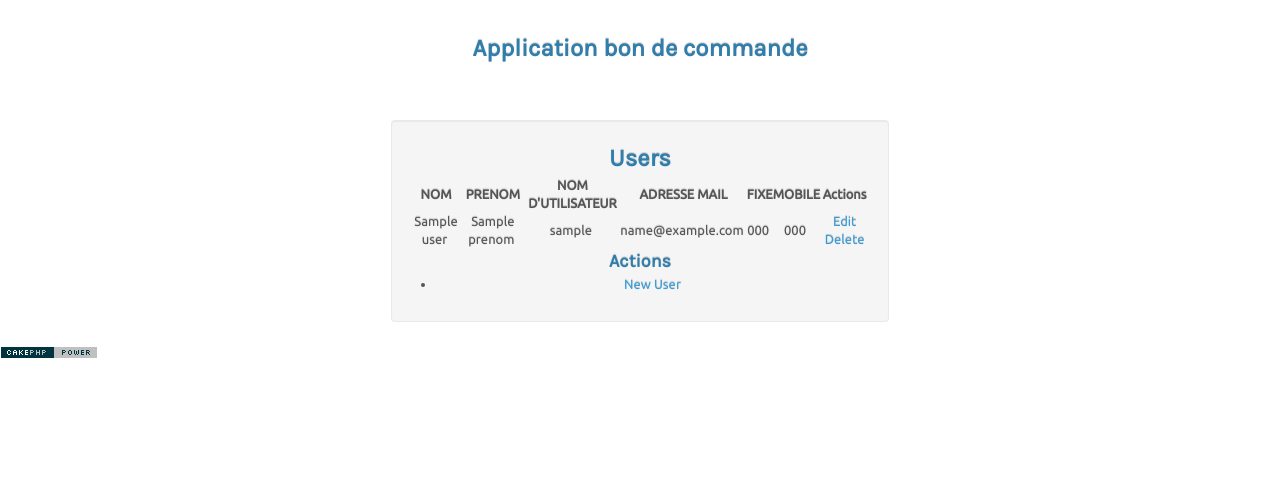
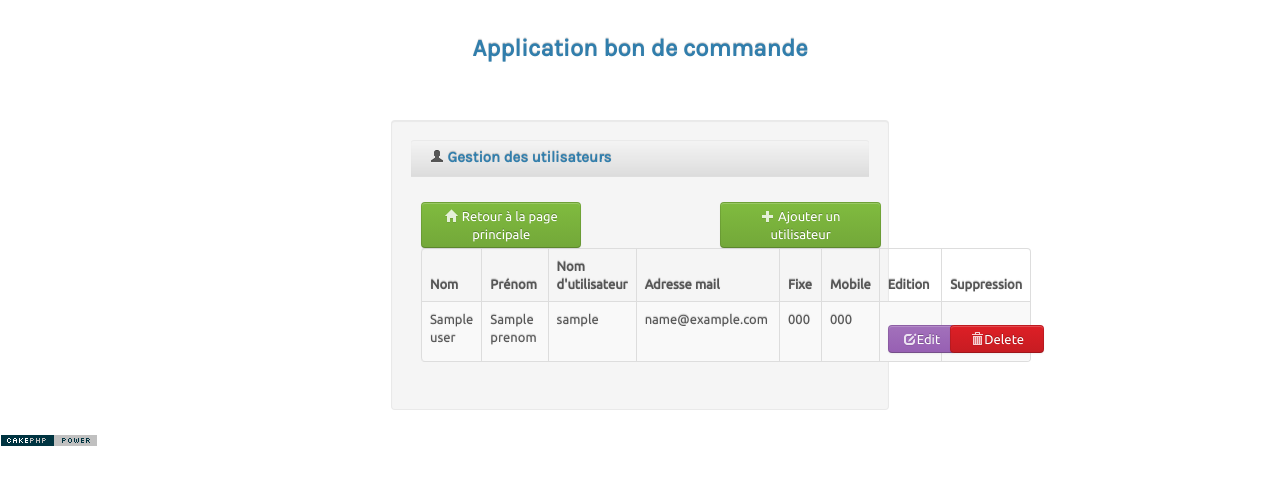
Before and after one commit to leknoppix/bondecommande, a CakePHP app: the page made by app/View/Users/index.ctp in a window 1280 px wide. Shown: the top 485 px of the page. Run offline with PHP 8.4 and a stand-in for CakePHP, Linux system fonts and the light colour scheme; the template is opened without the code that fills it: most values are stand-ins (such as "Sample title", 1, 10 or a date in 2020); data that the repository does not hold is empty; some libraries are stand-ins or nearby versions; some web fonts are replaced.

Commit message:
push du 28janvier à 17h30

```diff
--- a/app/View/Layouts/admin.ctp
+++ b/app/View/Layouts/admin.ctp
@@ -90,7 +90,7 @@ $cakeDescription = __d('cake_dev', 'CakePHP: the rapid development php framework
 			</div>
 			<div id="content" class="span9">
 				<div class="breadcrumb">
-					<?php echo $this->Html->getCrumbs(' <span class="divider">/</span> ', 'Accueil'); ?><span class="divider">/</span>
+					<?php echo $this->Html->getCrumbs(' <span class="divider">/</span> ', 'Accueil'); ?>
 				</div>
 				<?php echo $this->Session->flash(); ?>
 				<div class="row-fluid sortable">
--- a/app/View/Users/index.ctp
+++ b/app/View/Users/index.ctp
@@ -1,15 +1,30 @@
-<div class="users index">
-	<h2><?php echo __('Users'); ?></h2>
-	<table cellpadding="0" cellspacing="0">
+<?php echo $this->Html->addCrumb('Gestion des membres', array('controller'=>'users','action'=>'index')); ?>
+<div class="box-header well" data-original-title>
+	<h2><i class="icon-user"></i> <?php echo __('Gestion des utilisateurs'); ?></h2>
+</div>
+<div class="box-content">
+<div class="span4">
+<?php echo $this->Html->link('<i class="icon-home icon-white"></i> Retour à la page principale', '/',array('escape'=>false,'class'=>"btn btn-success")); ?>
+</div>
+<div class="span4"></div>
+<div class="span4">
+<?php echo $this->Html->link('<i class="icon-plus icon-white"></i> Ajouter un utilisateur', array('action' => 'add'),array('escape'=>false,'class'=>"btn btn-success")); ?>
+</div>
+<hr/>
+	<table class="table table-striped table-bordered bootstrap-datatable datatable">
+	<thead>
 		<tr>
-			<th>NOM</th>
-			<th>PRENOM</th>
-			<th>NOM D'UTILISATEUR</th>
-			<th>ADRESSE MAIL</th>
-			<th>FIXE</th>
-			<th>MOBILE</th>
-			<th class="actions"><?php echo __('Actions'); ?></th>
+				<th>Nom</th>
+				<th>Prénom</th>
+				<th>Nom d'utilisateur</th>
+				<th>Adresse mail</th>
+				<th>Fixe</th>
+				<th>Mobile</th>
+				<th>Edition</th>
+				<th>Suppression</th>
 		</tr>
+	</thead>
+	<tbody>
 		<?php foreach ($users as $user): ?>
 		<tr>
 			<td><?php echo h($user['User']['nom']); ?>&nbsp;</td>
@@ -18,17 +33,14 @@
 			<td><?php echo h($user['User']['mail']); ?>&nbsp;</td>
 			<td><?php echo h($user['User']['telephone_fixe']); ?>&nbsp;</td>
 			<td><?php echo h($user['User']['telephone_mobile']); ?>&nbsp;</td>
-		<td class="actions">
-			<?php echo $this->Html->link(__('Edit'), array('action' => 'edit', $user['User']['id'])); ?>
-			<?php echo $this->Form->postLink(__('Delete'), array('action' => 'delete', $user['User']['id']), null, __('Are you sure you want to delete # %s?', $user['User']['id'])); ?>
+			<td>
+				<?php echo $this->Html->link('<i class="icon-edit icon-white"></i>'.__('Edit'), array('action' => 'edit', $user['User']['id']),array('escape'=>false,'class'=>"btn btn-info")); ?>
+			</td>
+			<td>
+				<?php echo $this->Form->postLink('<i class="icon-trash icon-white"></i>'.__('Delete'), array('action' => 'delete', $user['User']['id']), array('escape'=>false,'class'=>"btn btn-danger"), __('Are you sure you want to delete %s?', $user['User']['name'])); ?>
 			</td>
 		</tr>
 		<?php endforeach; ?>
+	</tbody>
 	</table>
 </div>
-<div class="actions">
-	<h3><?php echo __('Actions'); ?></h3>
-	<ul>
-		<li><?php echo $this->Html->link(__('New User'), array('action' => 'add')); ?></li>
-	</ul>
-</div>
```
Also changed, not shown: app/Controller/UsersController.php (+5 -5 lines), app/View/Users/add.ctp (+10 -6 lines), app/View/Users/edit.ctp (+9 -0 lines), app/View/Users/profile.ctp (+7 -0 lines). Lines whose indentation alone changed are shown as unchanged.
